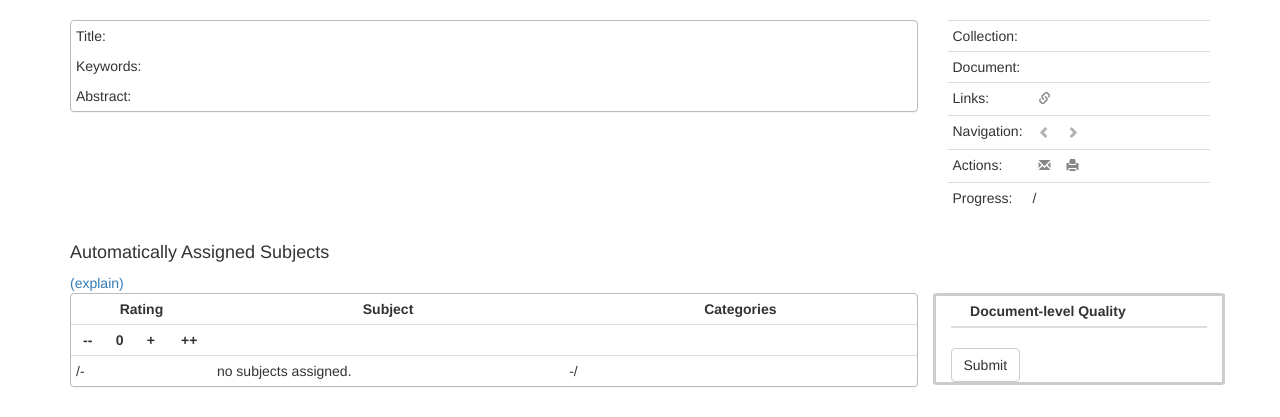
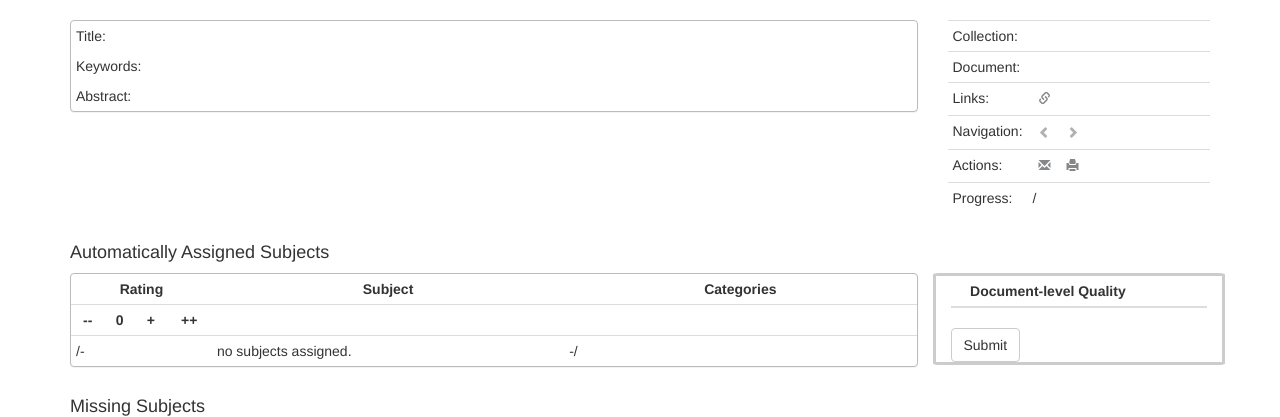
Before and after one commit to zbw/releasetool, a Django app: template zaptain_rt_app/templates/zaptain_rt/review.html in a window 1280 px wide. Shown: the part 52-469 px from the top of the page. Run offline with Django 3.2, Linux system fonts and the light colour scheme; the template is opened without the code that fills it, so the values that code supplies are empty; parts of the project's set-up code (start-up, migrations or seed data) failed here and were passed over; some libraries are stand-ins or nearby versions.

Commit message:
Remove explain link.

```diff
--- a/zaptain_rt_app/templates/zaptain_rt/review.html
+++ b/zaptain_rt_app/templates/zaptain_rt/review.html
@@ -168,8 +168,6 @@
         </div>
       </div>
     </div>
-    {% else %}
-    <a href="{% url 'api_explain' external_id=document.external_id %}" target="rt_explain">(explain)</a>{#(no explanation available)#}
     {% endif %}
 </div>
 
```
